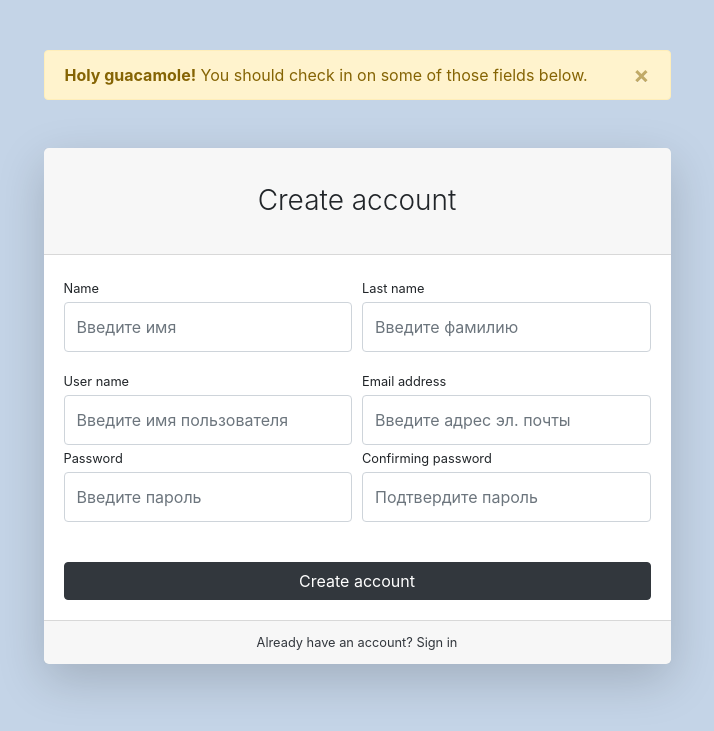
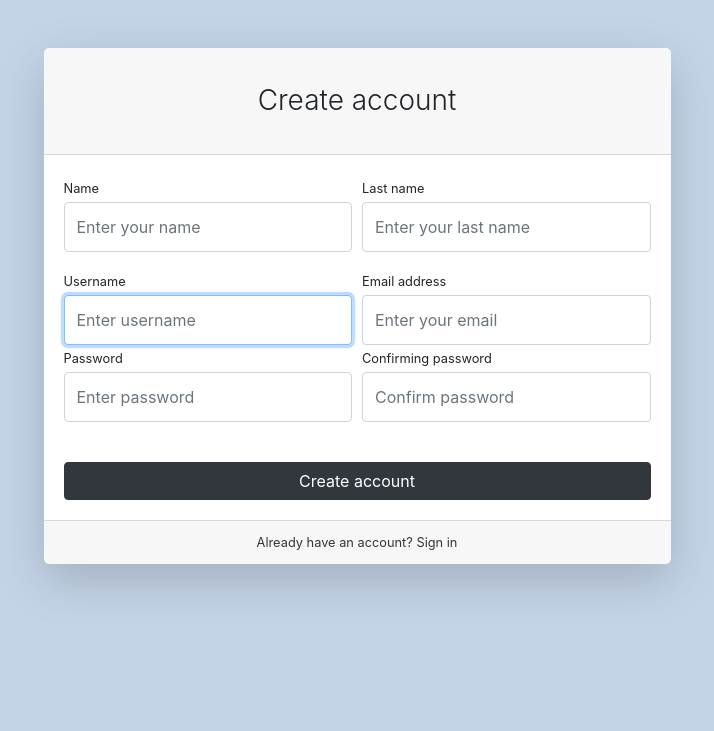
Before and after one commit to Hepizawr/CICD_Django_Online_Shop, a Django app: page /user/registration/ in a window 1280 px wide. Shown: the top 731 px of the page, without its empty margins (283-997 px from the left). Run offline with Django 4.2, Linux system fonts and the light colour scheme; parts of the project's set-up code (start-up, migrations or seed data) failed here and were passed over; some libraries are stand-ins or nearby versions.

Commit message:
Create profile form, page

```diff
--- /dev/null
+++ b/users/forms.py
@@ -0,0 +1,83 @@
+from django import forms
+from django.contrib.auth.forms import AuthenticationForm, UserCreationForm, UserChangeForm
+from users.models import User
+
+
+class UserLoginForm(AuthenticationForm):
+    username = forms.CharField(widget=forms.TextInput(attrs={
+        "class": "form-control py-4",
+        "placeholder": "Enter your username",
+    }))
+
+    password = forms.CharField(widget=forms.PasswordInput(attrs={
+        "class": "form-control py-4",
+        "placeholder": "Enter your password",
+    }))
+
+    class Meta:
+        model = User
+        fields = ("username", "password")
+
+
+class UserRegistrationForm(UserCreationForm):
+    first_name = forms.CharField(widget=forms.TextInput(attrs={
+        "class": "form-control py-4",
+        "placeholder": "Enter your name",
+    }))
+
+    last_name = forms.CharField(widget=forms.TextInput(attrs={
+        "class": "form-control py-4",
+        "placeholder": "Enter your last name",
+    }))
+
+    username = forms.CharField(widget=forms.TextInput(attrs={
+        "class": "form-control py-4",
+        "placeholder": "Enter username",
+    }))
+
+    email = forms.CharField(widget=forms.EmailInput(attrs={
+        "class": "form-control py-4",
+        "placeholder": "Enter your email",
+    }))
+
+    password1 = forms.CharField(widget=forms.PasswordInput(attrs={
+        "class": "form-control py-4",
+        "placeholder": "Enter password",
+    }))
+
+    password2 = forms.CharField(widget=forms.PasswordInput(attrs={
+        "class": "form-control py-4",
+        "placeholder": "Confirm password",
+    }))
+
+    class Meta:
+        model = User
+        fields = ("first_name", "last_name", "username", "email", "password1", "password2")
+
+
+class UserProfileForm(UserChangeForm):
+    first_name = forms.CharField(widget=forms.TextInput(attrs={
+        'class': 'form-control py-4',
+    }), required=False)
+
+    last_name = forms.CharField(widget=forms.TextInput(attrs={
+        'class': 'form-control py-4',
+    }), required=False)
+
+    username = forms.CharField(widget=forms.TextInput(attrs={
+        'class': 'form-control py-4',
+        'readonly': True,
+    }))
+
+    email = forms.CharField(widget=forms.EmailInput(attrs={
+        'class': 'form-control py-4',
+        'readonly': True,
+    }), required=False)
+
+    image = forms.ImageField(widget=forms.FileInput(attrs={
+        'class': 'custom-file-input',
+    }), required=False)
+
+    class Meta:
+        model = User
+        fields = ("first_name", "last_name", "username", "email", "image")
--- a/users/templates/users/base.html
+++ b/users/templates/users/base.html
@@ -8,7 +8,7 @@
     <meta name="viewport" content="width=device-width, initial-scale=1, shrink-to-fit=no"/>
     <meta name="description" content=""/>
     <meta name="author" content=""/>
-    <title>Store - Авторизация</title>
+    <title>{{ title }}</title>
     <link href="{% static 'vendor/css/auth.css' %}" rel="stylesheet"/>
     <script src="https://cdnjs.cloudflare.com/ajax/libs/font-awesome/5.15.1/js/all.min.js"
             crossorigin="anonymous"></script>
--- a/users/templates/users/registration.html
+++ b/users/templates/users/registration.html
@@ -9,64 +9,62 @@
                     <div class="row justify-content-center">
                         <div class="col-lg-7">
 
+                            {% if form.errors %}
                                 <div class="alert alert-warning alert-dismissible fade show" role="alert"
                                      style="margin-top: 50px;">
-                                <strong>Holy guacamole!</strong> You should check in on some of those fields below.
+                                    <strong>Holy guacamole!</strong><br/>
+                                    {{ form.errors }}
                                     <button type="button" class="close" data-dismiss="alert" aria-label="Close">
                                         <span aria-hidden="true">&times;</span>
                                     </button>
                                 </div>
+                            {% endif %}
 
                             <div class="card shadow-lg border-0 rounded-lg mt-5">
                                 <div class="card-header"><h3 class="text-center font-weight-light my-4">Create
                                     account</h3>
                                 </div>
                                 <div class="card-body">
-                                    <form>
+                                    <form action="{% url 'user:registration' %}" method="post">
+                                        {% csrf_token %}
                                         <div class="form-row">
                                             <div class="col-md-6">
                                                 <div class="form-group">
-                                                    <label class="small mb-1" for="inputFirstName">Name</label>
-                                                    <input class="form-control py-4" id="inputFirstName" type="text"
-                                                           placeholder="Введите имя"/>
+                                                    <label class="small mb-1" for="{{ form.first_name.id_for_label }}">Name</label>
+                                                    {{ form.first_name }}
                                                 </div>
                                             </div>
                                             <div class="col-md-6">
                                                 <div class="form-group">
-                                                    <label class="small mb-1" for="inputLastName">Last name</label>
-                                                    <input class="form-control py-4" id="inputLastName" type="text"
-                                                           placeholder="Введите фамилию"/>
+                                                    <label class="small mb-1" for="{{ form.last_name.id_for_label }}">Last
+                                                        name</label>
+                                                    {{ form.last_name }}
                                                 </div>
                                             </div>
                                         </div>
                                         <div class="form-row">
                                             <div class="col-md-6">
-                                                <label class="small mb-1" for="inputUsername">User name</label>
-                                                <input class="form-control py-4" id="inputUsername" type="text"
-                                                       aria-describedby="usernameHelp"
-                                                       placeholder="Введите имя пользователя"/>
+                                                <label class="small mb-1" for="{{ form.username.id_for_label }}">Username</label>
+                                                {{ form.username }}
                                             </div>
                                             <div class="col-md-6">
-                                                <label class="small mb-1" for="inputEmailAddress">Email address</label>
-                                                <input class="form-control py-4" id="inputEmailAddress" type="email"
-                                                       aria-describedby="emailHelp"
-                                                       placeholder="Введите адрес эл. почты"/>
+                                                <label class="small mb-1" for="{{ form.email.id_for_label }}">Email
+                                                    address</label>
+                                                {{ form.email }}
                                             </div>
                                         </div>
                                         <div class="form-row">
                                             <div class="col-md-6">
                                                 <div class="form-group">
-                                                    <label class="small mb-1" for="inputPassword">Password</label>
-                                                    <input class="form-control py-4" id="inputPassword" type="password"
-                                                           placeholder="Введите пароль"/>
+                                                    <label class="small mb-1" for="{{ form.password1.id_for_label }}">Password</label>
+                                                    {{ form.password1 }}
                                                 </div>
                                             </div>
                                             <div class="col-md-6">
                                                 <div class="form-group">
-                                                    <label class="small mb-1" for="inputConfirmPassword">Confirming
+                                                    <label class="small mb-1" for="{{ form.password2.id_for_label }}">Confirming
                                                         password</label>
-                                                    <input class="form-control py-4" id="inputConfirmPassword"
-                                                           type="password" placeholder="Подтвердите пароль"/>
+                                                    {{ form.password2 }}
                                                 </div>
                                             </div>
                                         </div>
--- a/users/urls.py
+++ b/users/urls.py
@@ -1,9 +1,11 @@
 from django.urls import path
-from users.views import login, registration
+from users.views import login, registration, profile, logout
 
 app_name = 'users'
 
 urlpatterns = [
     path('login/', login, name="login"),
     path('registration/', registration, name="registration"),
+    path('profile/', profile, name="profile"),
+    path('logout/', logout, name="logout"),
 ]
--- a/users/views.py
+++ b/users/views.py
@@ -1,10 +1,60 @@
-from django.shortcuts import render
+from django.shortcuts import render, HttpResponseRedirect
+from django.contrib import auth, messages
+from django.urls import reverse
+from users.forms import UserLoginForm, UserRegistrationForm, UserProfileForm
 
 
 # Create your views here.
 def login(request):
-    return render(request, 'users/login.html')
+    if request.method == "POST":
+        form = UserLoginForm(data=request.POST)
+        if form.is_valid():
+            username = request.POST["username"]
+            password = request.POST["password"]
+            user = auth.authenticate(username=username, password=password)
+            if user:
+                auth.login(request, user)
+                return HttpResponseRedirect(reverse('index:index'))
+    else:
+        form = UserLoginForm()
+    context = {
+        'title': "Famms - login",
+        'form': form
+    }
+    return render(request, 'users/login.html', context)
 
 
 def registration(request):
-    return render(request, 'users/registration.html')
+    if request.method == "POST":
+        form = UserRegistrationForm(data=request.POST)
+        if form.is_valid():
+            form.save()
+            messages.success(request, "Registration was successful")
+            return HttpResponseRedirect(reverse('user:login'))
+    else:
+        form = UserRegistrationForm()
+    context = {
+        'title': "Famms - registration",
+        'form': form
+    }
+    return render(request, 'users/registration.html', context)
+
+
+def profile(request):
+    if request.method == "POST":
+        form = UserProfileForm(data=request.POST)
+        if form.is_valid():
+            form.save()
+            return HttpResponseRedirect(reverse('user:profile'))
+    else:
+        form = UserProfileForm(instance=request.user)
+    context = {
+        'title': "Famms - profile",
+        'form': form
+    }
+    return render(request, 'users/profile.html', context)
+
+
+def logout(request):
+    auth.logout(request)
+    return HttpResponseRedirect(reverse("index:index"))
```
Also changed, not shown: index/templates/base.html (+22 -1 lines), users/templates/users/login.html (+29 -16 lines), users/templates/users/profile.html (added, +93 -0 lines). Lines whose indentation alone changed are shown as unchanged.
